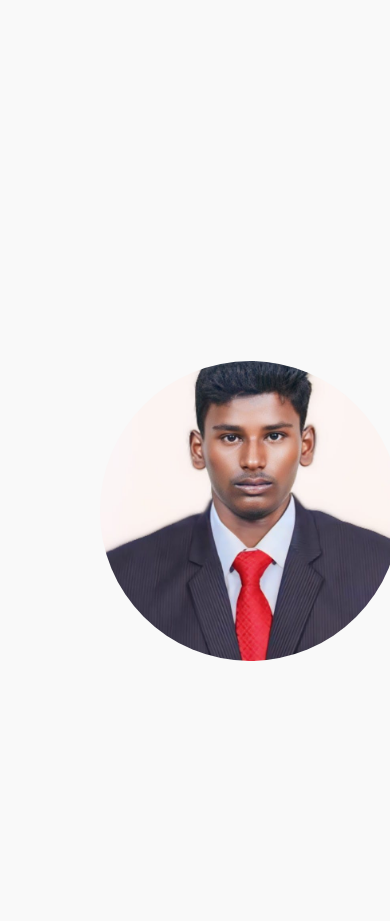
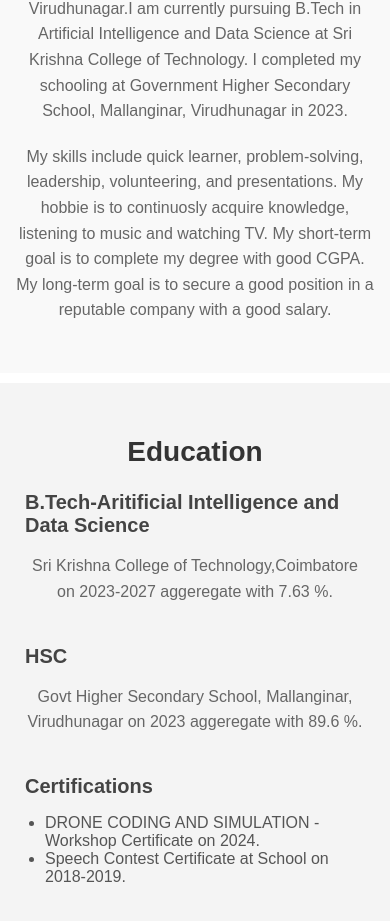
Before and after one commit to SeeniselvamB/SeeniPortfolio, a React (Create React App) app: page / in a window 390 px wide. Shown: the part 1075-1996 px from the top of the page. Built offline with nearby package versions, Linux system fonts and the light colour scheme.

Commit message:
Update CSS styles for responsive mobile view

```diff
--- a/src/Aboutme.css
+++ b/src/Aboutme.css
@@ -62,3 +62,37 @@
     margin-bottom: 20px;
     text-align: center;
   }
+
+  @media (max-width: 768px) {
+    .about-section {
+      flex-direction: column;
+      padding: 30px 15px;
+    }
+
+    .about-content {
+      flex-direction: column;
+      align-items: center;
+    }
+
+    .about-text {
+      padding-left: 0;
+      text-align: center;
+    }
+
+    .seeni-image {
+      margin: 20px 0;
+      margin-left: 0;
+      margin-right: 0;
+      width: 200px;
+      height: 200px;
+    }
+
+    h1 {
+      font-size: 28px;
+    }
+
+    p, .p-section {
+      font-size: 16px;
+      text-align: center;
+    }
+  }
--- a/src/Achievement.css
+++ b/src/Achievement.css
@@ -36,3 +36,15 @@
   .project-link:hover {
     text-decoration: underline;
   }
+
+  @media (max-width: 768px) {
+    .projects-list {
+      flex-direction: column;
+      align-items: center;
+    }
+
+    .project-card {
+      width: 90%;
+      margin: 10px 0;
+    }
+  }
--- a/src/Education.css
+++ b/src/Education.css
@@ -41,3 +41,25 @@
     font-size: 18px;
     color: #555;
   }
+
+  @media (max-width: 768px) {
+    .education-section {
+      padding: 30px 15px;
+    }
+
+    .education-content {
+      padding: 0 10px;
+    }
+
+    h1 {
+      font-size: 28px;
+    }
+
+    h2 {
+      font-size: 20px;
+    }
+
+    p, li {
+      font-size: 16px;
+    }
+  }
--- a/src/Phone.css
+++ b/src/Phone.css
@@ -35,3 +35,17 @@
   .contact-form button:hover {
     background-color: #0056b3;
   }
+  @media (max-width: 768px) {
+    .contact-section {
+      padding: 30px 15px;
+    }
+
+    .contact-form input,
+    .contact-form textarea {
+      width: 100%;
+    }
+
+    .contact-form button {
+      width: 100%;
+    }
+  }
```
